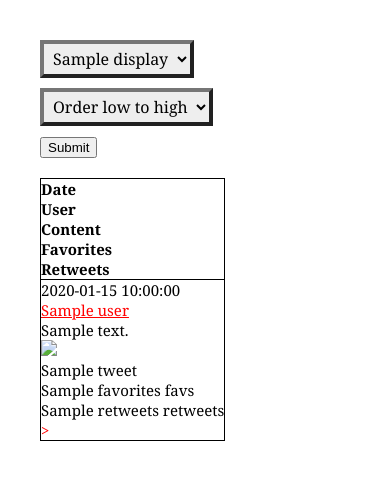
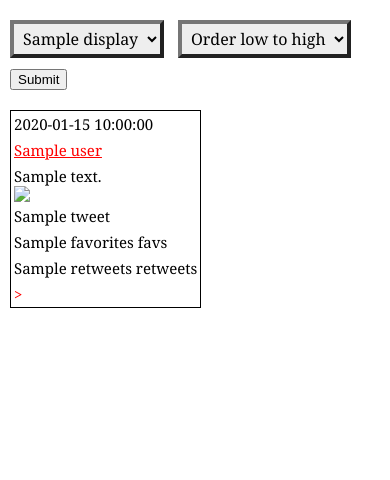
Before and after one commit to antiboredom/other-orders, a Flask app: template templates/index.html in a window 390 px wide. Shown: the top 480 px of the page. Run offline with Flask 2, Linux system fonts and the light colour scheme; the template is opened without the code that fills it: most values are stand-ins (such as "Sample title", 1, 10 or a date in 2020); parts of the project's set-up code (start-up, migrations or seed data) failed here and were passed over.

Commit message:
update mobiles styles

```diff
--- a/static/style.css
+++ b/static/style.css
@@ -15,8 +15,6 @@ a {
 }
 
 .container {
-  /* max-width: 1200px; */
-  margin: auto;
   margin: 40px;
 }
 
@@ -161,10 +159,15 @@ select {
 }
 
 @media (max-width: 768px) {
-  td,
-  th {
-    display: table-row;
+  .container {
+    margin: 10px;
+  }
+  th { display: none;
+  }
+  td {
+    display: block;
     border: 0;
+    padding: 3px;
   }
 
   tr {
```
